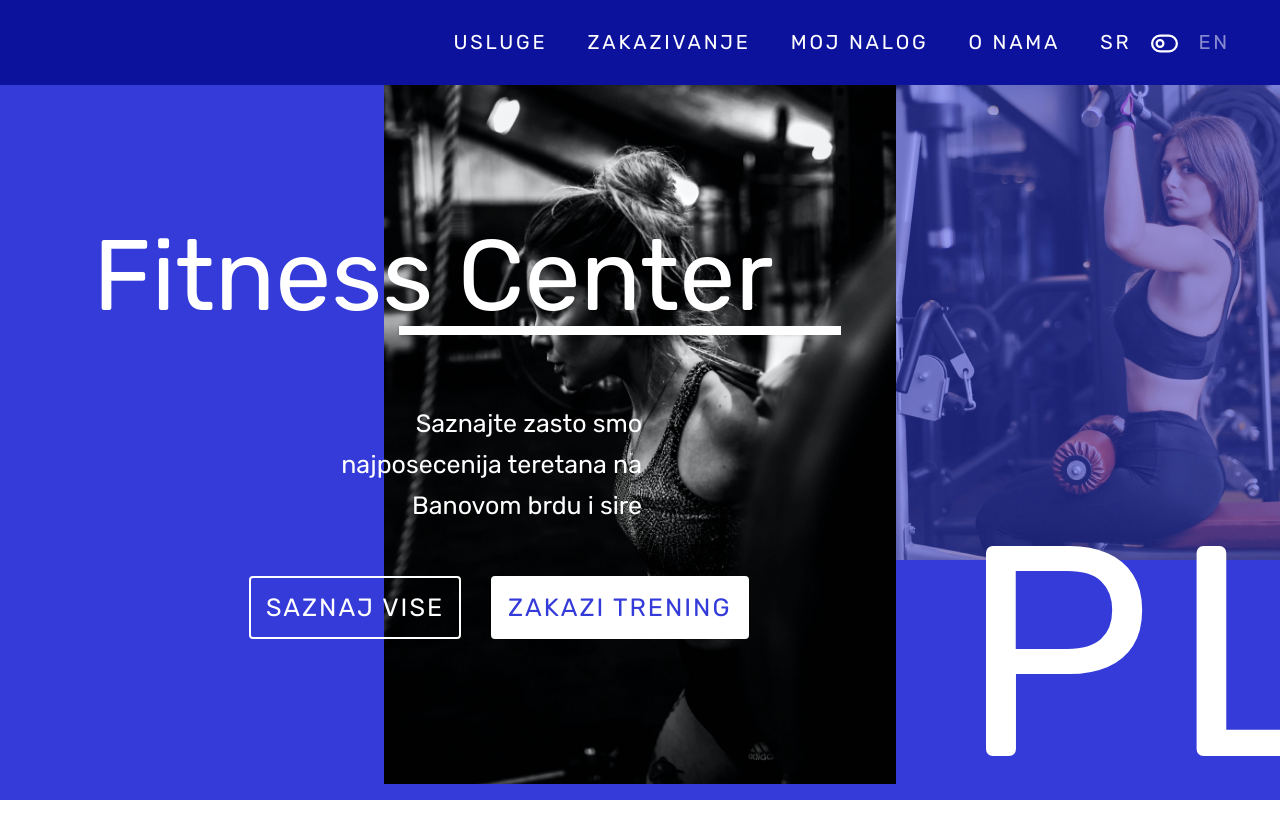
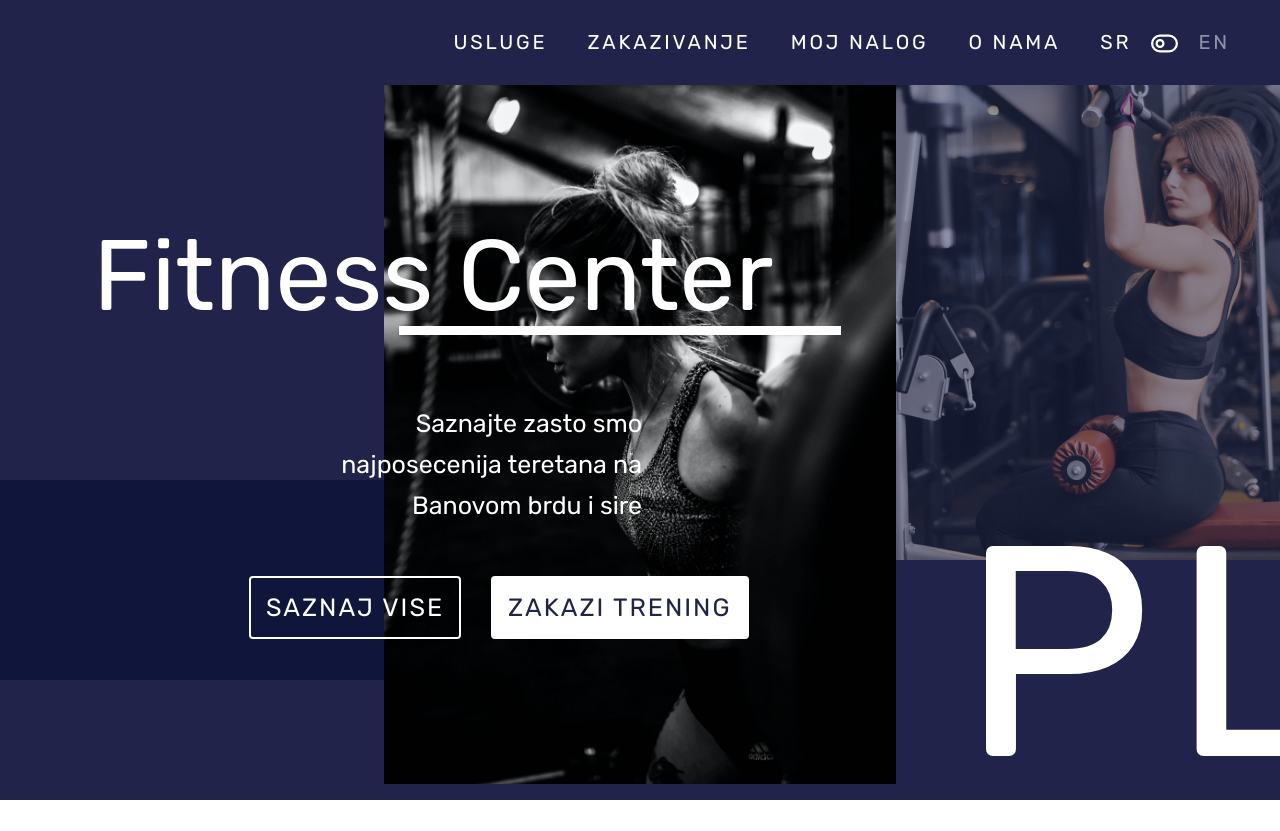
Before and after one commit to Jogurat/fitness-center, a Vue app: page /#/ in a window 1280 px wide. Shown: the top 831 px of the page. Built offline with nearby package versions, Linux system fonts and the light colour scheme.

Commit message:
Color overhaul and work on dropdown

```diff
--- a/src/App.vue
+++ b/src/App.vue
@@ -29,7 +29,9 @@ export default {
 @import url("https://fonts.googleapis.com/css2?family=Ubuntu&display=swap");
 
 :root {
-  --main-bg-color: #343bd9;
-  --second-bg-color: #0c129c;
+  /* --main-bg-color: #343bd9; */
+  /* --second-bg-color: #0c129c; */
+  --main-bg-color: #21234b;
+  --second-bg-color: #10153b;
 }
 </style>
--- a/src/components/NavBar.vue
+++ b/src/components/NavBar.vue
@@ -93,7 +93,7 @@ export default {
 .nav {
   position: absolute;
   display: flex;
-  background-color: #0c129c;
+  background-color: var(--main-bg-color);
   /* background-color: var(--main-bg-color); */
   height: 85px;
   width: 100vw;
@@ -137,8 +137,8 @@ export default {
   z-index: 1;
 }
 
-.dropdown {
-  cursor: pointer;
+.dropdown-container {
+  position: relative;
 }
 
 .lang-toggle-container {
@@ -165,6 +165,7 @@ export default {
 
 .dropdown-menu {
   display: none;
+  opacity: 0;
   position: absolute;
   flex-direction: column;
   background-color: var(--second-bg-color);
@@ -174,6 +175,9 @@ export default {
   border-right: 1px solid black;
   border-bottom: 1px solid black; */
   z-index: 5;
+  /* height: 20px; */
+  top: 25px;
+  transition: all 0.9s ease-in;
 }
 
 .dropdown-item {
@@ -195,5 +199,14 @@ export default {
 
 .dropdown-container:hover .dropdown-menu {
   display: flex;
+  opacity: 1;
+}
+
+.router-link-exact-active {
+  /* color: #ff2d82; */
+}
+
+.circle {
+  transition: all 0.09s ease-in;
 }
 </style>
--- a/src/views/Home.vue
+++ b/src/views/Home.vue
@@ -14,6 +14,7 @@
         <Button :text="primaryBtn[lang]" filled />
       </div>
     </div>
+    <div class="white-box"></div>
   </div>
 </template>
 
@@ -75,6 +76,14 @@ export default {
   z-index: 2;
 }
 
+.main-img {
+  transition: transform 0.09s ease-in;
+}
+
+.main-img:hover {
+  transform: scale(1.1);
+}
+
 .second-img {
   position: absolute;
   z-index: 1;
@@ -133,4 +142,13 @@ export default {
 .main-btn {
   margin-right: 30px;
 }
+
+.white-box {
+  position: absolute;
+  height: 200px;
+  width: 600px;
+  background-color: var(--second-bg-color);
+  top: 60%;
+  z-index: 1;
+}
 </style>
```
